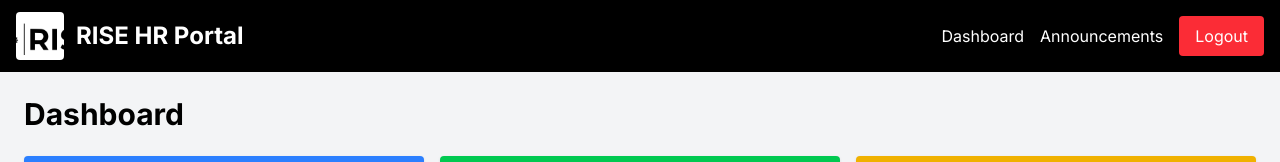
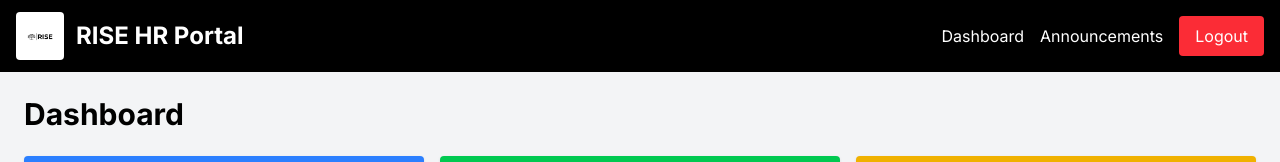
Before and after one commit to Tushar264/rise-hr-portal-frontend, a React (Vite) app: page / in a window 1280 px wide. Shown: the top 162 px of the page. Built offline with nearby package versions, Linux system fonts and the light colour scheme; no server answers; sample sign-in values are in the browser's storage.

Commit message:
fixed logo size

```diff
--- a/src/components/Navbar.jsx
+++ b/src/components/Navbar.jsx
@@ -34,7 +34,7 @@ export default function Navbar() {
             <img
               src='/rise-logo.png'
               alt='RISE'
-              className='w-12 h-12 rounded object-cover'
+              className='w-12 h-12 md:w-12 md:h-12 object-contain bg-white rounded p-1'
             />
 
             <h1 className='text-2xl font-bold'>
```
